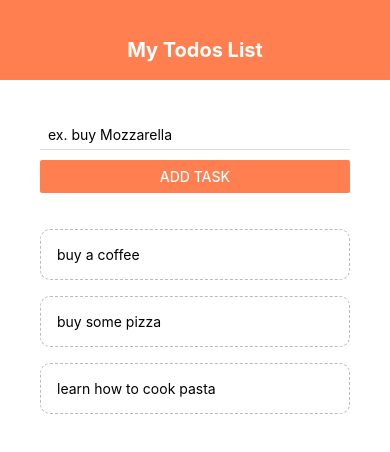
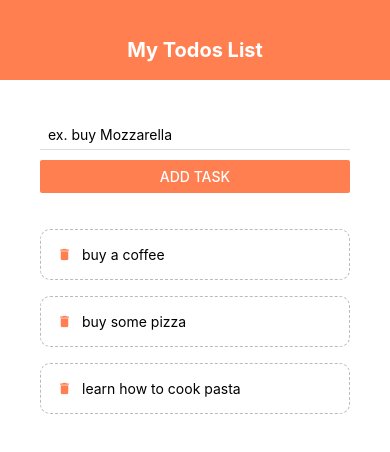
Before and after one commit to AlexManolache/TodoApp, a React Native app: screen / in a window 390 px wide. Shown: the top 452 px of the page. Built offline with nearby package versions, Linux system fonts and the light colour scheme.

Commit message:
stylized the list and EmptyList component created

```diff
--- a/App.js
+++ b/App.js
@@ -3,6 +3,7 @@ import { StyleSheet, Text, View, FlatList, TouchableWithoutFeedback, Keyboard} f
 import Header from './components/header';
 import TodoItem from './components/todo';
 import AddTodo from './components/form';
+import EmptyList from './components/empty';
 
 
 export default function App() {
@@ -36,6 +37,8 @@ export default function App() {
         <Header />
         <View style={styles.content}>
             <AddTodo addToList={addTaskHandler}/>
+            {
+                todos.length > 0 ?
                 <View style={styles.list}>
                   <FlatList
                     data={todos}
@@ -43,7 +46,9 @@ export default function App() {
                       <TodoItem item={item} deteleTask={deleteTaskHandler}/>
                     )}
                   />
-            </View>
+                </View> :
+                <EmptyList />
+            }
         </View>
 
       </View>
@@ -57,9 +62,13 @@ const styles = StyleSheet.create({
     backgroundColor: '#fff',
   },
   content: {
-   padding: 40,
+    flex: 1,
+   padding: 40
   },
   list: {
+    flex: 1,
     marginTop: 20,
+    flexDirection: 'row'
   }
+
 });
--- /dev/null
+++ b/components/empty.js
@@ -0,0 +1,31 @@
+import React from "react";
+import { StyleSheet, Text, View } from "react-native";
+
+export default function EmptyList() {
+
+    return (
+       <View style={styles.container}>
+            <Text style={styles.textsTyle}>
+                No more todos!
+            </Text>
+       </View>
+    );
+}
+
+const styles = StyleSheet.create({
+
+    container: {
+      flex: 1,
+      flexDirection: 'row',
+      justifyContent: 'center',
+      alignItems: 'center',
+      marginTop: 5,
+      marginBottom: 5
+    },
+
+    textsTyle: {
+        color: 'coral',
+        fontSize: 18,
+        fontWeight: 'bold'
+    }
+});
--- a/components/todo.js
+++ b/components/todo.js
@@ -1,6 +1,6 @@
 import React from "react";
-import { StyleSheet, Text, TouchableOpacity } from "react-native";
-
+import { StyleSheet, Text, TouchableOpacity, View } from "react-native";
+import { MaterialIcons } from '@expo/vector-icons';
 
 export default function TodoItem({ item, deteleTask }) {
 
@@ -8,7 +8,10 @@ export default function TodoItem({ item, deteleTask }) {
         <TouchableOpacity onPress={() => {
             deteleTask(item.key);
         }}>
-            <Text style={styles.item}>{item.text}</Text>
+            <View style={styles.item}>
+                <MaterialIcons name='delete' style={styles.styleIcon}/>
+                <Text style={styles.styleText}>{item.text}</Text>
+            </View>
         </TouchableOpacity>
     );
 }
@@ -17,11 +20,19 @@ export default function TodoItem({ item, deteleTask }) {
 const styles = StyleSheet.create({
 
     item: {
+        flex: 1,
+        flexDirection: 'row',
+        alignItems: 'center',
         padding: 16,
         marginTop: 16,
         borderColor: '#bbb',
         borderWidth: 1,
         borderStyle: 'dashed',
         borderRadius: 10
+    },
+    styleIcon: {
+        marginRight: 10,
+        fontSize: 15,
+        color: 'coral'
     }
 });
```
Lines whose indentation alone changed are shown as unchanged.
